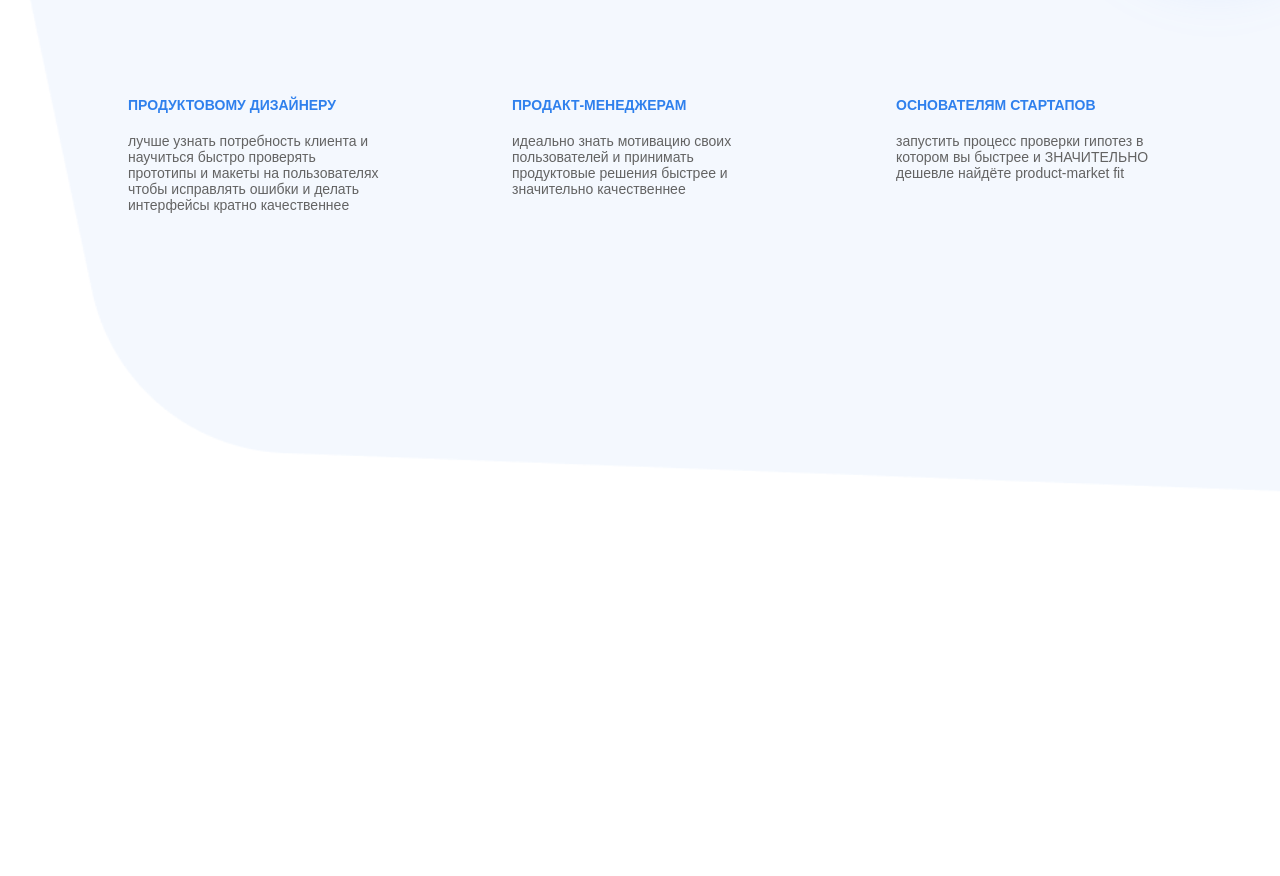
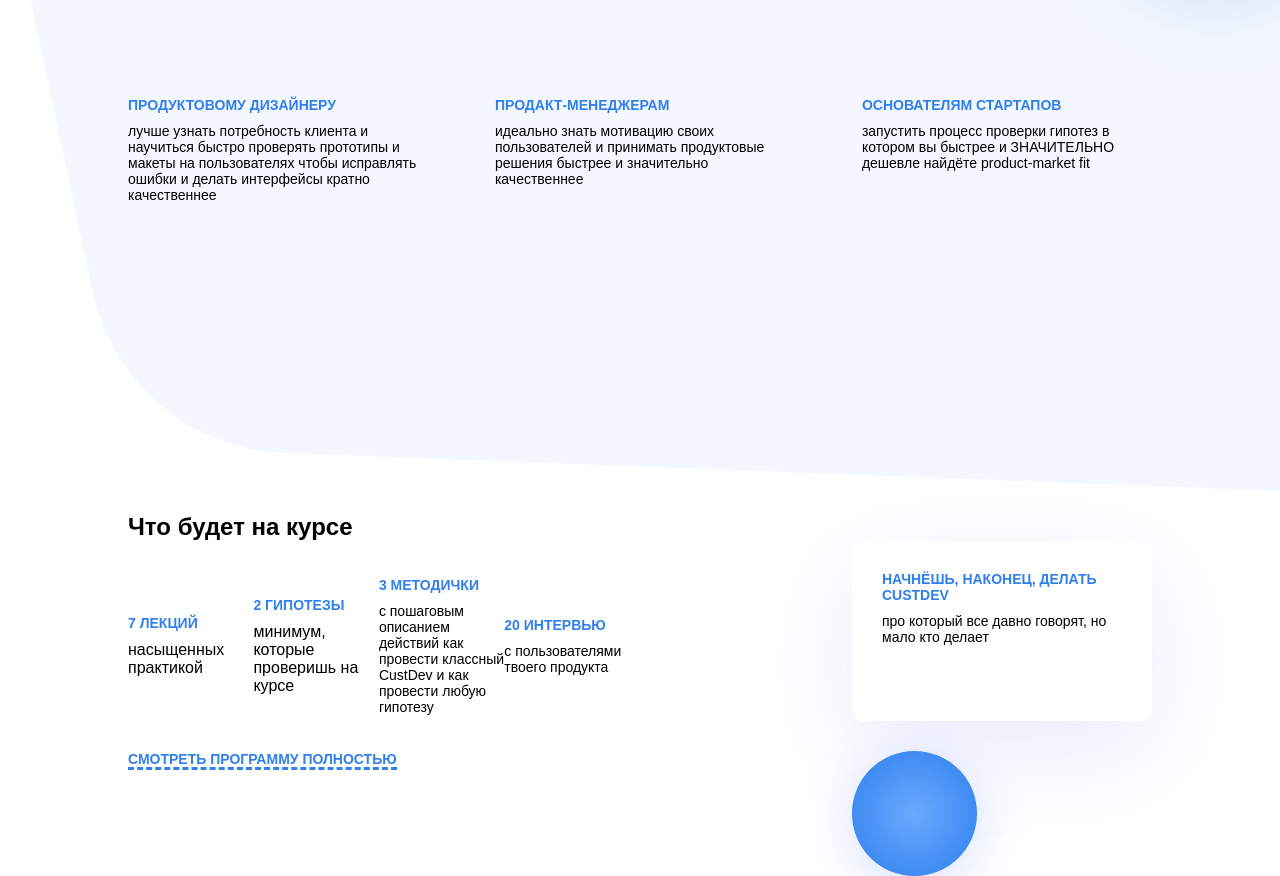
Before and after one commit to VaryaMikh/CustDev, a plain HTML site: page index.html in a window 1280 px wide. Shown: the part 2237-3113 px from the top of the page. Before the commit the page ends 2750 px from the top, so only its background shows below. Drawn offline with Linux system fonts and the light colour scheme.

Commit message:
Cards in computer

```diff
--- /dev/null
+++ b/assets/styles/card.css
@@ -0,0 +1,44 @@
+.card.-shadow {
+	width: 330px;
+	height: 200px;
+	background-color: white;
+	box-shadow: 0px 30px 100px rgba(47, 55, 237, 0.1);
+	border-radius: 10px;
+	padding: 30px;
+	margin-bottom: 30px;
+}
+
+.card.-shadow.-small {
+	width: 49%;
+}
+
+.card.-transparent {
+	width: calc(85% / 3);
+}
+
+.card.-course {
+	width: 48%;
+}
+
+.card.-shadow.-course {
+	width: 300px;
+	height: 180px;
+}
+
+.card__title {
+	font-weight: 600;
+	font-size: 14px;
+	color: var(--variable-blue);
+	margin-bottom: 10px;
+}
+
+.card__title.-b {
+	font-weight: bold;
+	font-size: 24px;
+	margin-bottom: 15px;
+}
+
+.card__desc {
+	font-weight: normal;
+	font-size: 14px;
+}
--- a/assets/styles/circle.css
+++ b/assets/styles/circle.css
@@ -1,16 +1,19 @@
-.circle.-text {
+.circle {
 	width: 230px;
 	height: 230px;
-	background: radial-gradient(68.31% 68.31% at 50% 50%, #F9FBFF 0%, #CADEF9 100%), #FFFFFF;
-	box-shadow: 0px 10px 50px rgba(119, 157, 255, 0.3);
 	border-radius: 50%;
 	position: absolute;
-	top: 200px;
 	display: flex;
 	justify-content: center;
 	flex-direction: column;
 	align-items: center;
-	color: #2F80ED;
+	color: var(--variable-blue);
+}
+
+.circle.-text {
+	background: radial-gradient(68.31% 68.31% at 50% 50%, #F9FBFF 0%, #CADEF9 100%), #FFFFFF;
+	box-shadow: 0px 10px 50px rgba(119, 157, 255, 0.3);
+	top: 400px;
 }
 
 .circle__title {
@@ -39,29 +42,24 @@
 }
 
 .circle.-gray {
-	width: 230px;
-	height: 230px;
-	border-radius: 50%;
+	position: absolute;
+	top: 50px;
+	right: -50px;
 	background: radial-gradient(68.31% 68.31% at 50% 50%, #FFFFFF 0%, #CADEF9 100%), #FFFFFF;
 	box-shadow: 0px 10px 50px rgba(119, 157, 255, 0.3);
 	filter: blur(20px);
-	position: absolute;
-	top: 15px;
-	right: -50px;
+}
+
+.circle.-course {
+	width: 125px;
+	height: 125px;
+	background: radial-gradient(68.31% 68.31% at 50% 50%, #6AAAFF 0%, var(--variable-blue) 100%), #FFFFFF;
+    box-shadow: 0px 10px 50px rgba(119, 157, 255, 0.3);
+    margin-right: 20px;
 }
 
 @media screen and (max-width: 1023px) {
-	.circle.-text {
-		top: 200px;
-	}
-
 	.circle.-gray {
 		display: none;
 	}
 }
-
-@media screen and (max-width: 767px) {
-	.circle.-text {
-		top: 350px;
-	}
-}
--- /dev/null
+++ b/assets/styles/course.css
@@ -0,0 +1,21 @@
+.course__info {
+	display: flex;
+	justify-content: space-between;
+	align-items: center;
+}
+
+.course__info_l {
+	width: 49%;
+	display: flex;
+	justify-content: space-between;
+	align-items: center;
+}
+
+.course__link {
+	font-weight: 600;
+	font-size: 14px;
+	width: 269px;
+	text-transform: uppercase;
+	color: var(--variable-blue);
+	border-bottom-style: dashed;
+}
--- a/assets/styles/header.css
+++ b/assets/styles/header.css
@@ -22,7 +22,7 @@
 }
 
 .header__link.-blue {
-	color: #2F80ED;
+	color: var(--variable-blue);
 }
 
 .header__link.-kurs {
--- a/assets/styles/percent.css
+++ b/assets/styles/percent.css
@@ -1,3 +1,7 @@
+:root {
+  --height: #fff;
+}
+
 .percent {
 	height: 100vh;
 	margin-top: 150px;
@@ -61,8 +65,8 @@
 	}
 
 	.percent__table {
-		width: 180px;
-		height: 180px;
+		width: 350px;
+		height: 350px;
 		padding: 10px;
 	}
 
--- a/assets/styles/profession.css
+++ b/assets/styles/profession.css
@@ -1,4 +1,5 @@
 .profession {
+	position: relative;
 	height: 100vh;
 	padding: 50px;
 	background-image: url("../img/bgProfession.png");
@@ -39,3 +40,15 @@
 	font-size: 14px;
 	color: #636363;
 }
+
+@media screen and (max-width: 767px) {
+	.profession__info {
+		flex-direction: column;
+		margin-top: 20px;
+	}
+
+	.profession__table {
+		width: 100%;
+		margin-top: 10px;
+	}
+}
--- /dev/null
+++ b/assets/styles/variable.css
@@ -0,0 +1,3 @@
+:root {
+  --variable-blue: #2F80ED;
+}
--- a/index.html
+++ b/index.html
@@ -3,6 +3,7 @@
 <head>
 	<title>CustDev</title>
 	<meta charset="utf-8">
+	<link rel="stylesheet" type="text/css" href="./assets/styles/variable.css">
 	<link rel="stylesheet" type="text/css" href="./assets/styles/base.css">
 	<link rel="stylesheet" type="text/css" href="./assets/styles/container.css">
 	<link rel="stylesheet" type="text/css" href="./assets/styles/hero.css">
@@ -14,6 +15,8 @@
 	<link rel="stylesheet" type="text/css" href="./assets/styles/circle.css">
 	<link rel="stylesheet" type="text/css" href="./assets/styles/percent.css">
 	<link rel="stylesheet" type="text/css" href="./assets/styles/profession.css">
+	<link rel="stylesheet" type="text/css" href="./assets/styles/course.css">
+	<link rel="stylesheet" type="text/css" href="./assets/styles/card.css">
 	<meta name="viewport" content="width=device-width, initial-scale=1">
 </head>
 <body>
@@ -71,21 +74,21 @@
 					<h2 class="percent__title">Если вы не делаете Customer Development —  вы не управляете движением к product-market fit</h2>
 				</div>
 				<div class="percent__right">
-					<div class="percent__table">
-						<h3 class="percent__sum">94%</h3>
-						<p class="percent__desc">стартапов умирают в течение 3 лет, и главная причина этого — отсутствие product-market fit</p>
+					<div class="card -shadow -small">
+						<h3 class="card__title -b">94%</h3>
+						<p class="card__desc">стартапов умирают в течение 3 лет, и главная причина этого — отсутствие product-market fit</p>
 					</div>
-					<div class="percent__table">
-						<h3 class="percent__sum">менее 50%</h3>
-						<p class="percent__desc">тестируемых Amazon функций реально запускаются после проверки гипотез</p>
+					<div class="card -shadow -small">
+						<h3 class="card__title -b">менее 50%</h3>
+						<p class="card__desc">тестируемых Amazon функций реально запускаются после проверки гипотез</p>
 					</div>
-					<div class="percent__table">
-						<h3 class="percent__sum">только 50%</h3>
-						<p class="percent__desc">компаний по результатам исследования SaaS проводят многовариантные  A / B тестирования</p>
+					<div class="card -shadow -small">
+						<h3 class="card__title -b">только 50%</h3>
+						<p class="card__desc">компаний по результатам исследования SaaS проводят многовариантные  A / B тестирования</p>
 					</div>
-					<div class="percent__table">
-						<h3 class="percent__sum">от 40 до 90%</h3>
-						<p class="percent__desc">новых продуктов не получают значительного признания на рынке, так как строятся на основе 	творчества, интуиции и интеллекта</p>
+					<div class="card -shadow -small">
+						<h3 class="card__title -b">от 40 до 90%</h3>
+						<p class="card__desc">новых продуктов не получают значительного признания на рынке, так как строятся на основе 	творчества, интуиции и интеллекта</p>
 					</div>
 				</div>
 			</div>
@@ -99,22 +102,57 @@
 					<h2 class="profession__title">Кому и зачем знать Customer Development</h2>
 				</div>
 				<div class="profession__info">
-					<div class="profession__table">
-						<h3 class="profession__who">ПРОДУКТОВОМУ ДИЗАЙНЕРУ</h3>
-						<p class="profession__desc">лучше узнать потребность клиента и научиться быстро проверять прототипы и макеты на пользователях чтобы исправлять ошибки и делать интерфейсы кратно качественнее</p>
+					<div class="card -transparent">
+						<h3 class="card__title">ПРОДУКТОВОМУ ДИЗАЙНЕРУ</h3>
+						<p class="card__desc">лучше узнать потребность клиента и научиться быстро проверять прототипы и макеты на пользователях чтобы исправлять ошибки и делать интерфейсы кратно качественнее</p>
 					</div>
-					<div class="profession__table">
-						<h3 class="profession__who">ПРОДАКТ-МЕНЕДЖЕРАМ</h3>
-						<p class="profession__desc">идеально знать мотивацию своих пользователей и принимать продуктовые решения быстрее и значительно качественнее</p>
+					<div class="card -transparent">
+						<h3 class="card__title">ПРОДАКТ-МЕНЕДЖЕРАМ</h3>
+						<p class="card__desc">идеально знать мотивацию своих пользователей и принимать продуктовые решения быстрее и значительно качественнее</p>
 					</div>
-					<div class="profession__table">
-						<h3 class="profession__who">ОСНОВАТЕЛЯМ СТАРТАПОВ</h3>
-						<p class="profession__desc">запустить процесс проверки гипотез в котором вы быстрее и ЗНАЧИТЕЛЬНО дешевле найдёте product-market fit</p>
+					<div class="card -transparent">
+						<h3 class="card__title">ОСНОВАТЕЛЯМ СТАРТАПОВ</h3>
+						<p class="card__desc">запустить процесс проверки гипотез в котором вы быстрее и ЗНАЧИТЕЛЬНО дешевле найдёте product-market fit</p>
 					</div>
 					<div class="circle -gray"></div>
 				</div>
 			</div>
 		</div>
 	</section>
+	<section class="course">
+		<div class="container">
+			<div class="course__content">
+				<h2 class="course__title">Что будет на курсе</h2>
+				<div class="course__info">
+					<div class="course__info_l">
+						<div class="card -course">
+							<h3 class="card__title">7 ЛЕКЦИЙ</h3>
+							<p class="course__card_desc">насыщенных практикой</p>
+						</div>
+						<div class="card -course">
+							<h3 class="card__title">2 ГИПОТЕЗЫ</h3>
+							<p class="сard__desc">минимум, которые проверишь на курсе</p>
+						</div>
+						<div class="card -course">
+							<h3 class="card__title">3 МЕТОДИЧКИ</h3>
+							<p class="card__desc">с пошаговым описанием действий как провести классный CustDev и как провести любую гипотезу</p>
+						</div>
+						<div class="card -course">
+							<h3 class="card__title">20 ИНТЕРВЬЮ</h3>
+							<p class="card__desc">с пользователями твоего продукта</p>
+						</div>
+					</div>
+					<div class="course__info_r">
+						<div class="card -shadow -course">
+							<h3 class="card__title">НАЧНЁШЬ, НАКОНЕЦ, ДЕЛАТЬ CUSTDEV</h3>
+							<p class="card__desc">про который все давно говорят, но мало кто делает</p>
+						</div>
+						<div class="circle -course"></div>
+					</div>
+				</div>
+				<h3 class="course__link">СМОТРЕТЬ ПРОГРАММУ ПОЛНОСТЬЮ</h3>
+			</div>
+		</div>
+	</section>
 </body>
 </html>
```
